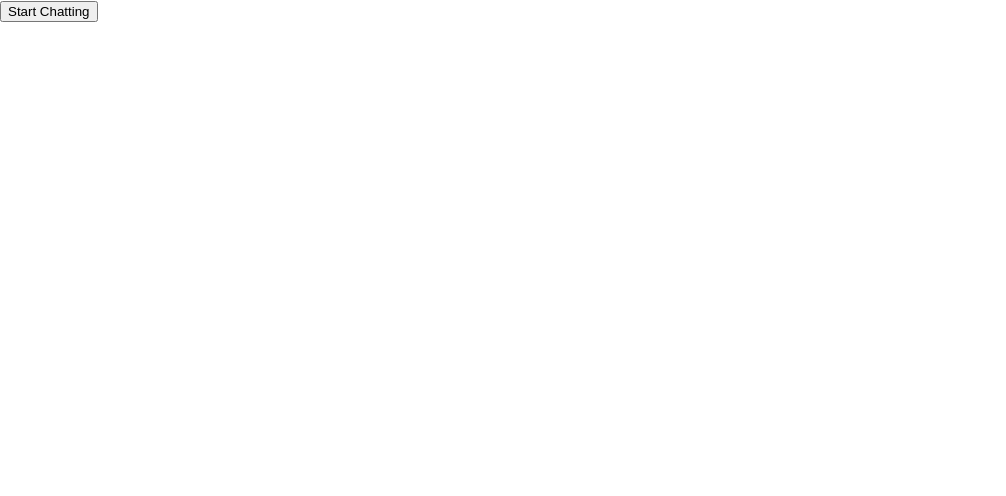
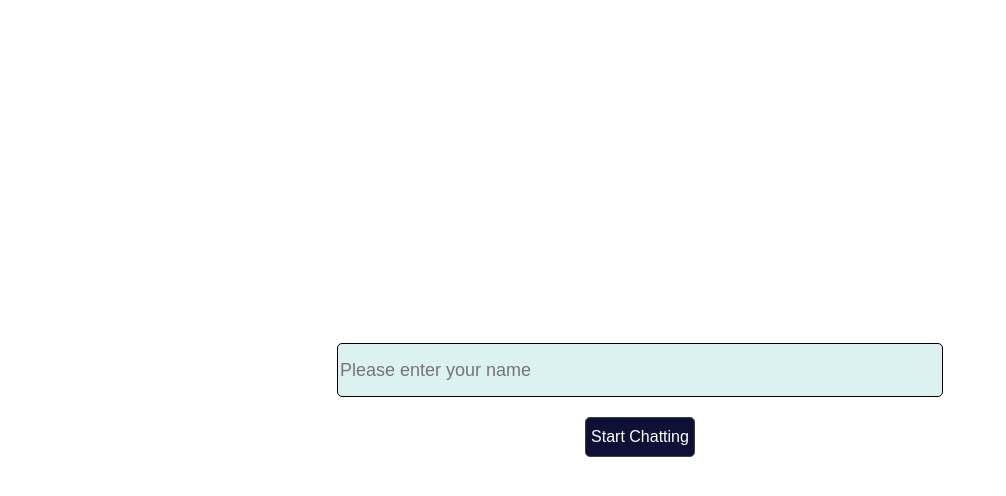
Before and after one commit to athifa123/chatapp, a React (Create React App) app in the folder ui/: page / in a window 1280 px wide. Shown: the top 496 px of the page, without its empty margins (0-1006 px from the left). Built offline with nearby package versions, Linux system fonts and the light colour scheme; no server answers.

Commit message:
added username feature

```diff
--- a/ui/src/App.js
+++ b/ui/src/App.js
@@ -4,7 +4,8 @@ import Page from './components/Page';
 import { useEffect, useState } from "react";
 import { Outlet, RouterProvider , createBrowserRouter} from "react-router-dom";
 import { socket } from './socket';
-//import  socketobj  from './socket';
+import backgroundImage from './chatappbackgroudimage.jpeg';
+//import  socketobj   from './socket';
 
 function App({socket}) {
   const [isConnected, setIsConnected] = useState(socket.connected)
@@ -27,8 +28,8 @@ function App({socket}) {
 }, []);
   return (
 
-    <div className="App">
-      <Outlet/>
+    <div className="App" style={{ 'background': "teal" }} >
+      <Outlet />
 
     </div>
   );
--- a/ui/src/components/Login.js
+++ b/ui/src/components/Login.js
@@ -1,11 +1,30 @@
 import { useNavigate } from "react-router-dom";
+import Inputbox from "./Inputbox";
+import { useState } from "react";
+
 
 const Login = () =>{
+    const [userName, setUserName] = useState("");
     const navigate = useNavigate();
+
+    function onStartChat(){
+        localStorage.setItem('userName', userName);
+         navigate('/chat')
+    }
+
+
     return (
-        <div className="startchat">
-            <button onClick= { () => navigate('/chat') }> Start Chatting </button>
+        <div className="container">
+        <div className="startchat" >
+              <input type="text" placeholder="Please enter your name" value={userName} onChange={(e) => {
+                setUserName(e.target.value)
+              }} />
+            <div className="joinbutton">
+            <button  enable={useState.length>=4} onClick= { onStartChat }> Start Chatting </button>
+            </div>
         </div>
+        </div>
+
     )
 
 }
--- a/ui/src/index.css
+++ b/ui/src/index.css
@@ -11,3 +11,47 @@ code {
   font-family: source-code-pro, Menlo, Monaco, Consolas, 'Courier New',
     monospace;
 }
+
+.startchat {
+    display: flex;
+    flex-direction: column;
+    align-items: center;
+    justify-content: center;
+    width: 600px;
+    gap: 20px;
+    margin: 10px;
+}
+
+input {
+  height: 50px;
+  background-color: #DCF2F1;
+  font-size: large;
+  width: 100%;
+  border-radius: 5px;
+  border: 1px solid black;
+}
+
+button {
+  height : 40px;
+  font-size: medium;
+  padding: 5px;
+  border-radius: 5px;
+  border: 1px solid rgb(67, 65, 65);
+  background-color: #0F1035;
+  color : white;
+}
+
+
+.joinchat {
+  padding : 100px;
+  display: flex;
+  flex-wrap: wrap;
+}
+
+.container {
+  display: flex;
+  align-items: center;
+  justify-content: center;
+  height: 100vh;
+
+}
```
Also changed, not shown: ui/src/chatappbackgroudimage.jpeg (added).
